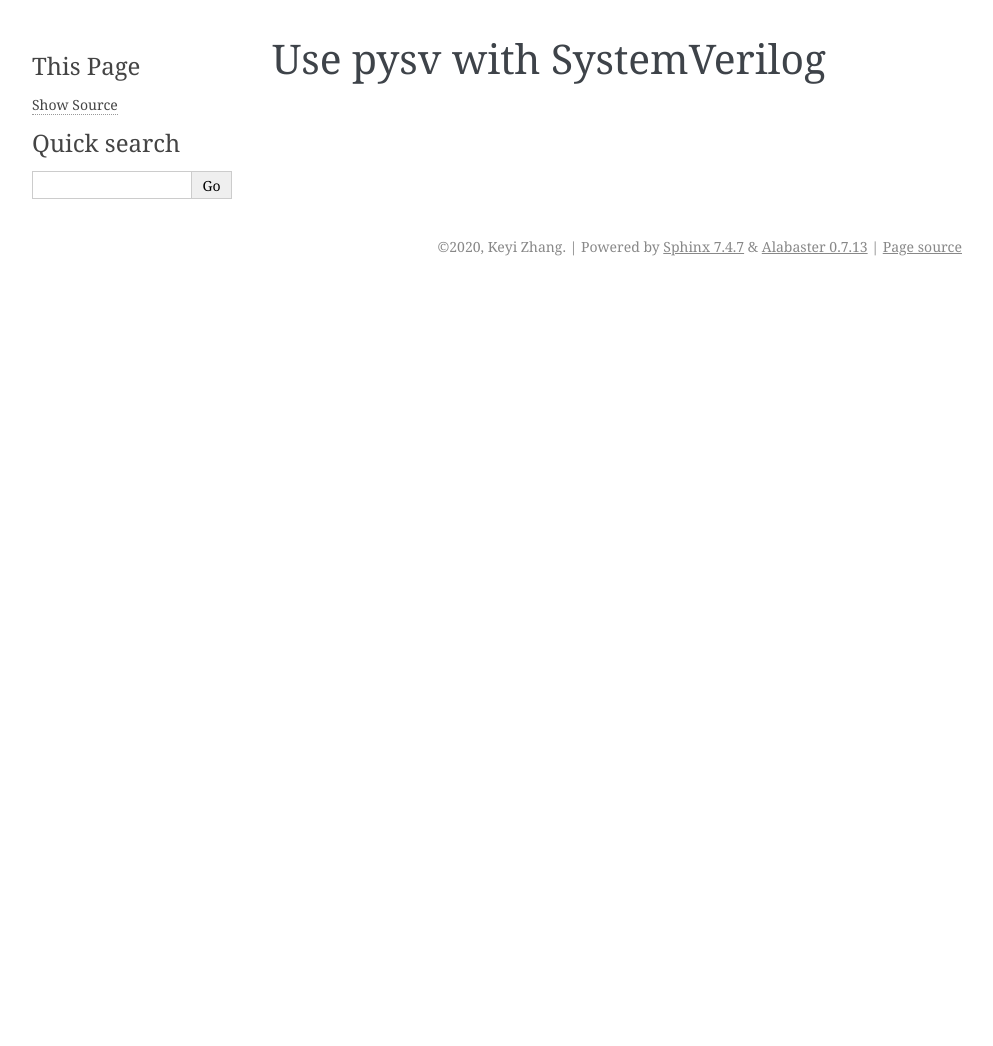
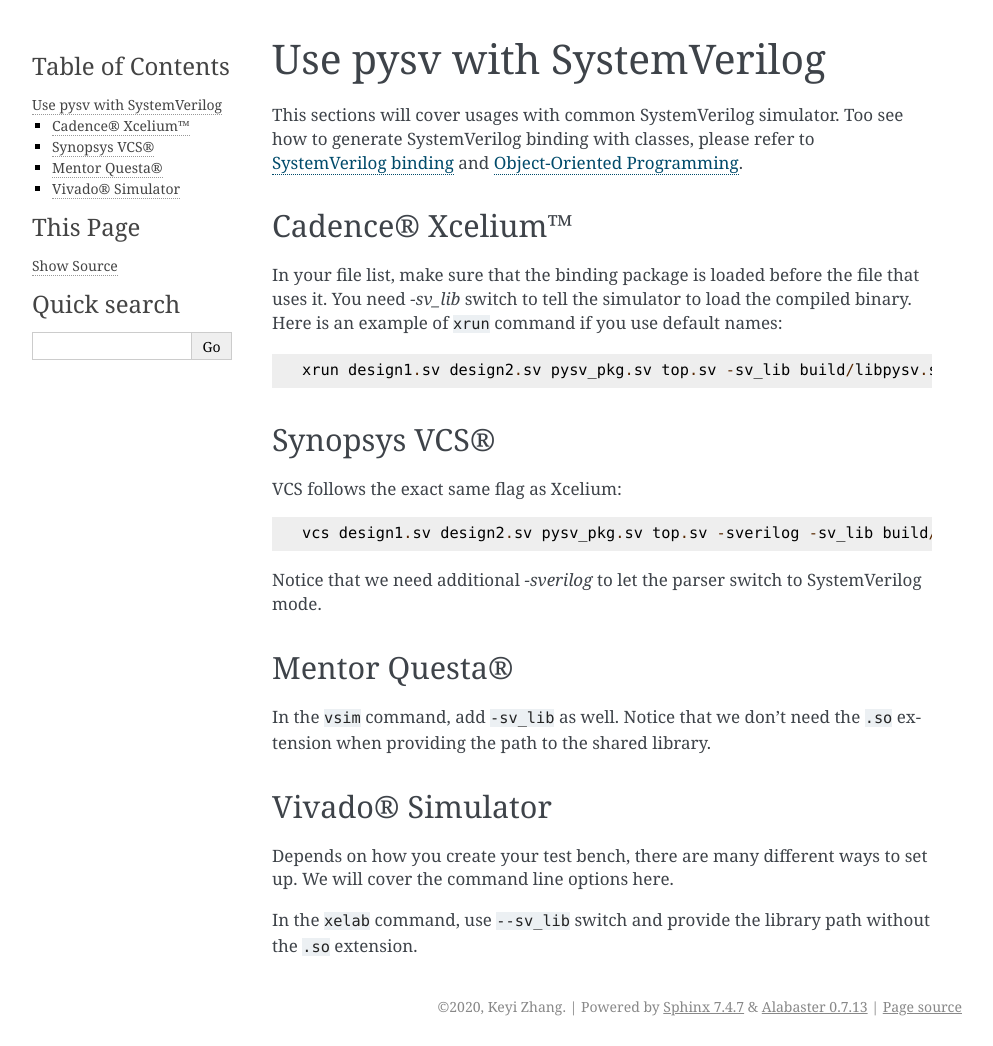
Before and after one commit to Kuree/pysv, a Sphinx documentation site: the page built from docs/advanced/systemverilog.rst, in a window 1280 px wide. Shown: the whole page, without its empty margins (148-1141 px from the left). Built offline with Sphinx 7.4.7, drawn with Linux system fonts in a browser that asks for light colours; before the commit the page ends 900 px from its top, so only the background shows below that.

Commit message:
add sv and verilator usage

```diff
--- a/docs/advanced/systemverilog.rst
+++ b/docs/advanced/systemverilog.rst
@@ -2,3 +2,47 @@
 
 Use pysv with SystemVerilog
 ===========================
+
+This sections will cover usages with common SystemVerilog simulator.
+Too see how to generate SystemVerilog binding with classes,
+please refer to :ref:`sv-binding` and :doc:`oop`.
+
+Cadence® Xcelium™
+-----------------
+
+In your file list, make sure that the binding package is loaded before the
+file that uses it. You need `-sv_lib` switch to tell the simulator to load
+the compiled binary. Here is an example of ``xrun`` command if you use
+default names:
+
+.. code-block::
+
+  xrun design1.sv design2.sv pysv_pkg.sv top.sv -sv_lib build/libpysv.so
+
+Synopsys VCS®
+-------------
+
+VCS follows the exact same flag as Xcelium:
+
+.. code-block::
+
+  vcs design1.sv design2.sv pysv_pkg.sv top.sv -sverilog -sv_lib build/libpysv.so
+
+Notice that we need additional `-sverilog` to let the parser switch to SystemVerilog
+mode.
+
+Mentor Questa®
+--------------
+
+In the ``vsim`` command, add ``-sv_lib`` as well. Notice that we don't need the
+``.so`` extension when providing the path to the shared library.
+
+
+Vivado® Simulator
+-----------------
+
+Depends on how you create your test bench, there are many different ways to
+set up. We will cover the command line options here.
+
+In the ``xelab`` command, use ``--sv_lib`` switch and provide the library path
+without the ``.so`` extension.
```
Also changed, not shown: docs/advanced/verilator.rst (+18 -0 lines), docs/basics.rst (+6 -3 lines).
